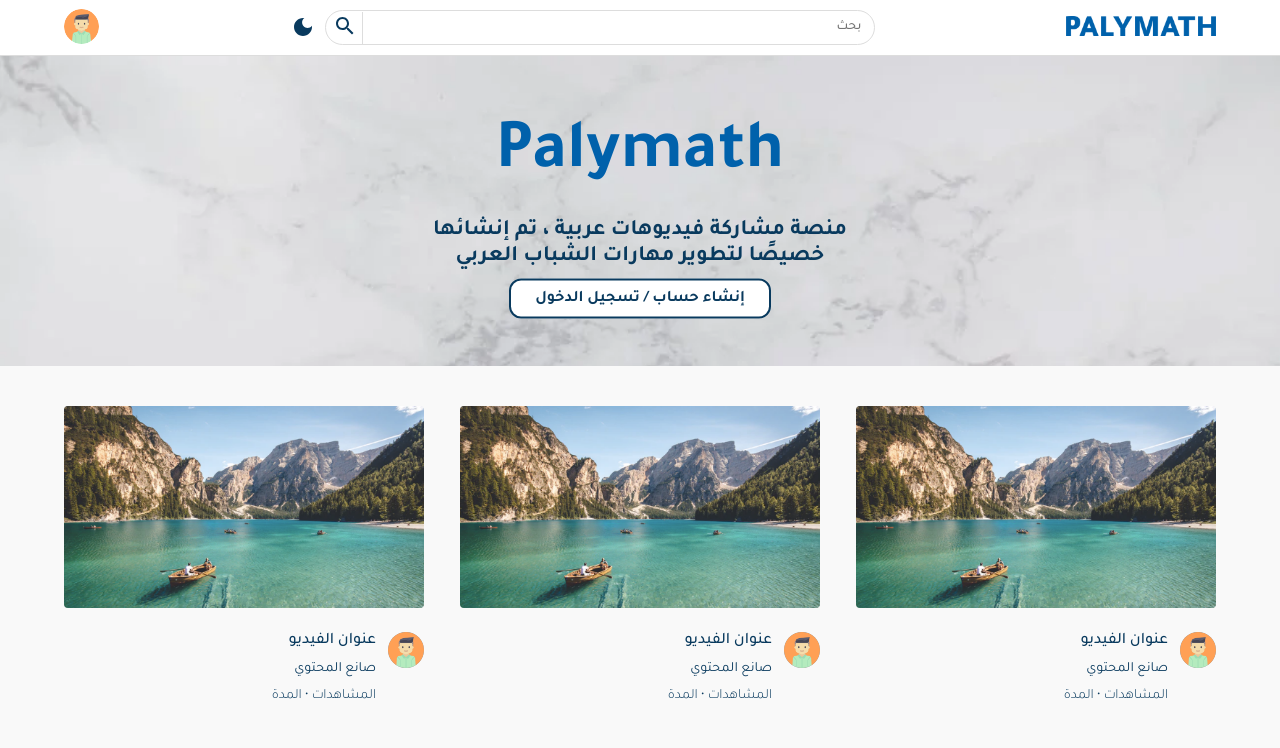
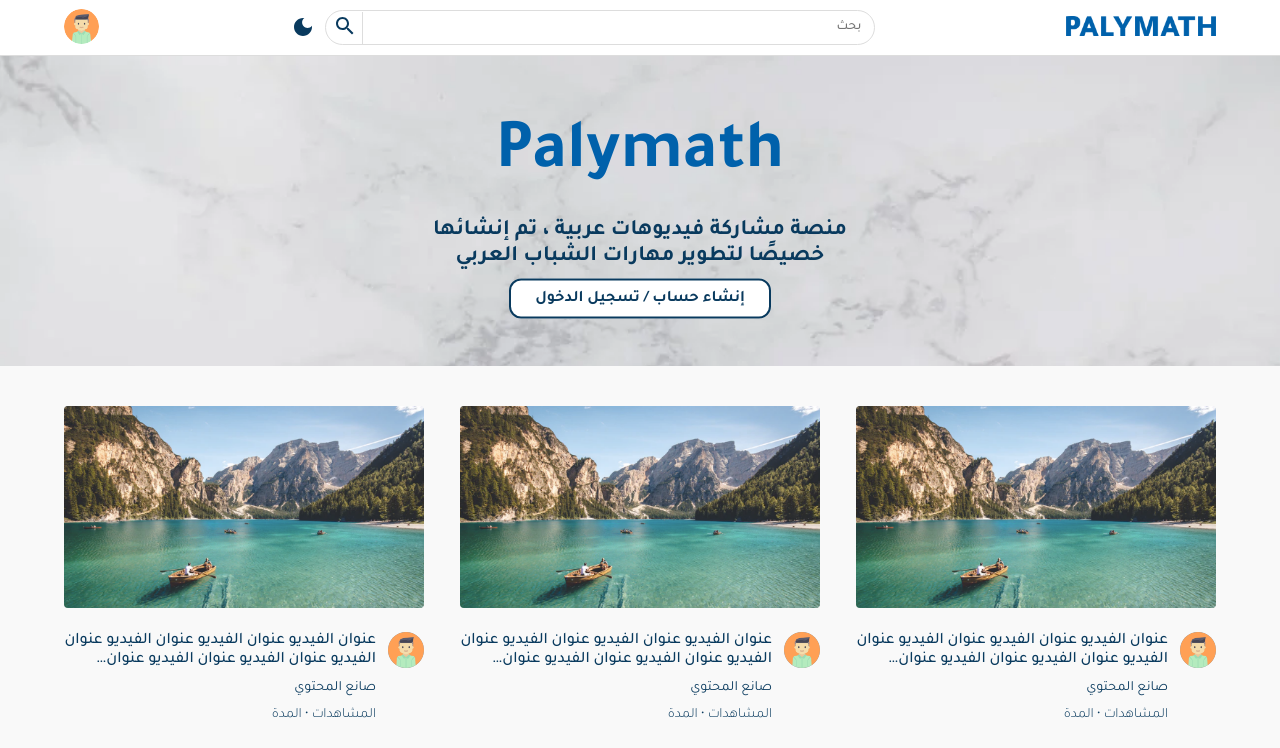
Before and after one commit to Mohamed-Behery/palymath-video-sharing-platform, a React (Create React App) app: page / in a window 1280 px wide. Shown: the top 748 px of the page. Built offline with nearby package versions, Linux system fonts and the light colour scheme.

Commit message:
Added A Limit on Video Card Titles

```diff
--- a/src/components/Card.jsx
+++ b/src/components/Card.jsx
@@ -2,7 +2,6 @@
 import { Link } from "react-router-dom";
 import Thumbnail from "../assets/thumbnail1.png";
 import ProfileImg from "../assets/avatar.png";
-
 
 const Container = styled.div`
   width: ${(props) => props.type !== "sm" && "360px"};
@@ -13,10 +12,10 @@
 `;
 const Image = styled.img`
   width: 100%;
-  height: ${(props) => props.type === "sm" ? "100px" : "202px"};
+  height: ${(props) => (props.type === "sm" ? "100px" : "202px")};
   aspect-ratio: 16 / 9;
   background-color: #999;
-  flex: ${(props) => props.type === "sm" ? "0.5" : "1"};
+  flex: ${(props) => (props.type === "sm" ? "0.5" : "1")};
   border-radius: 4px;
 `;
 const Details = styled.div`
@@ -38,6 +37,10 @@
   font-size: 16px;
   font-weight: 500;
   color: ${({ theme }) => theme.text};
+  display: -webkit-box;
+  -webkit-line-clamp: 2;
+  -webkit-box-orient: vertical;
+  overflow: hidden;
 `;
 
 const ChannelName = styled.h2`
@@ -58,10 +61,13 @@
     <Link to="/video/test">
       <Container type={type}>
         <Image src={Thumbnail} type={type} />
-        <Details  type={type}>
+        <Details type={type}>
           <ChannelImage src={ProfileImg} type={type} />
           <Texts>
-            <Title>عنوان الفيديو</Title>
+            <Title>
+              عنوان الفيديو عنوان الفيديو عنوان الفيديو عنوان الفيديو عنوان
+              الفيديو عنوان الفيديو عنوان الفيديو
+            </Title>
             <ChannelName>صانع المحتوي</ChannelName>
             <Info>المشاهدات • المدة</Info>
           </Texts>
```
